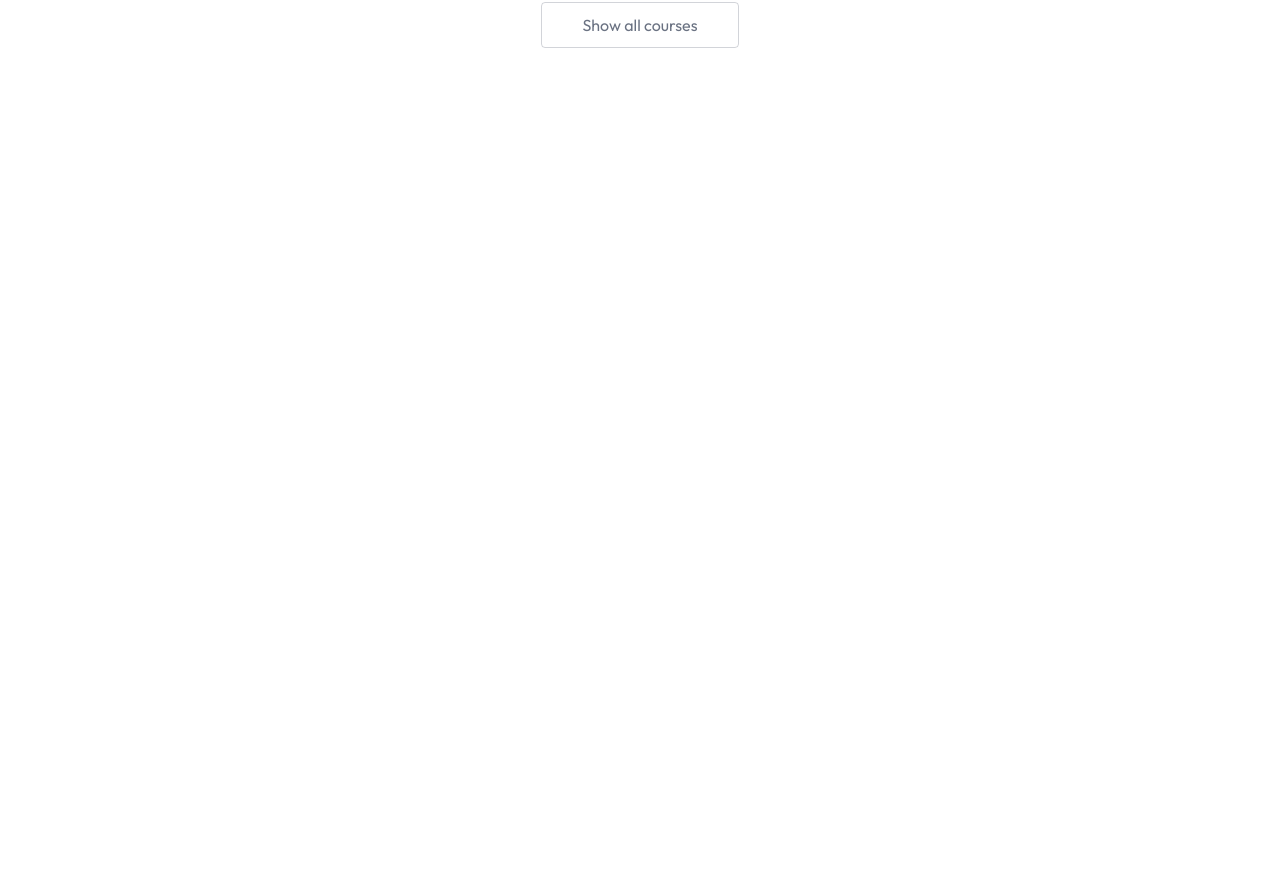
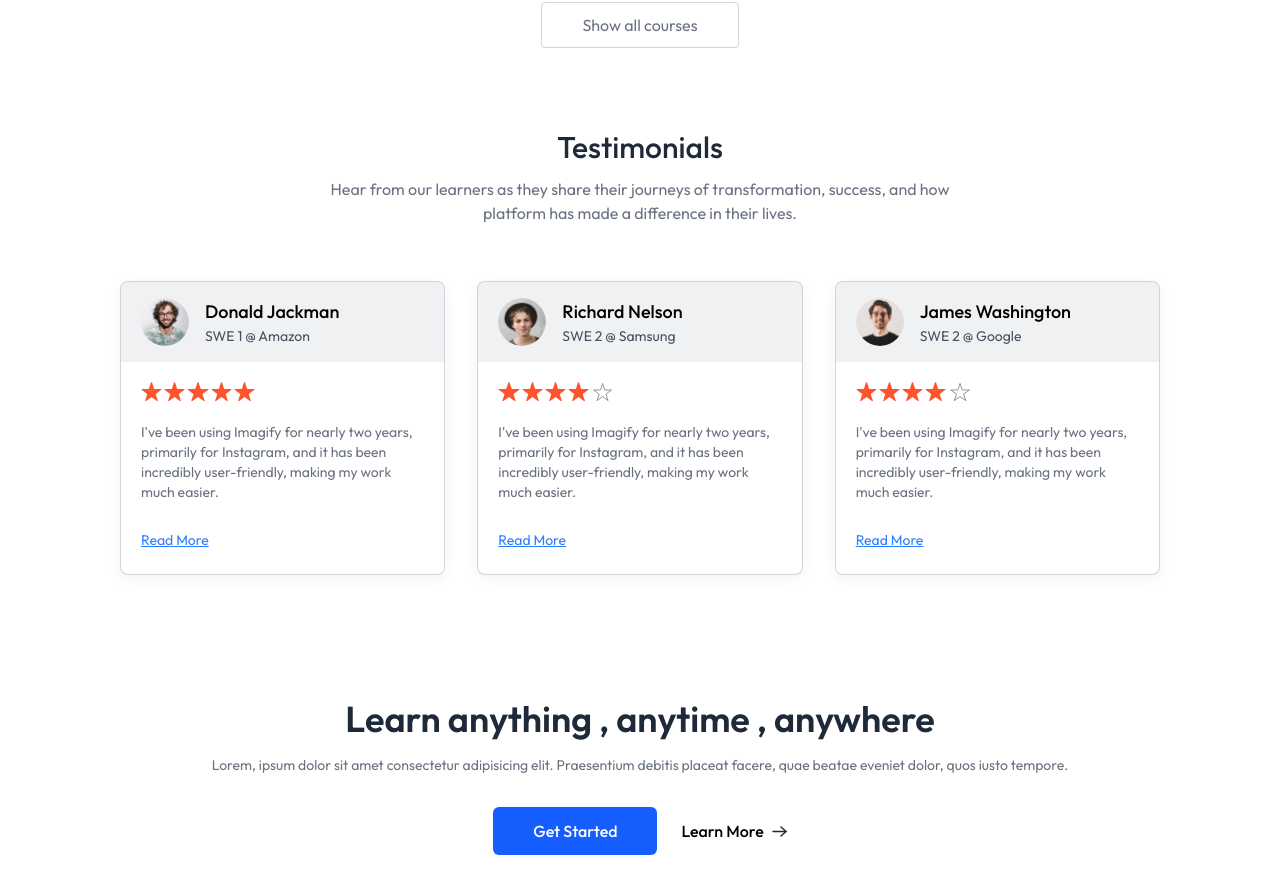
Before and after one commit to Praveen1692/LMS, a React (Vite) app in the folder Client/: page / in a window 1280 px wide. Shown: the part 1375-2268 px from the top of the page. Before the commit the page ends 1476 px from the top, so only its background shows below. Built offline with nearby package versions, Linux system fonts and the light colour scheme; no server answers.

Commit message:
Call To Action Page

```diff
--- a/Client/src/components/students/CallToAction.jsx
+++ b/Client/src/components/students/CallToAction.jsx
@@ -1,7 +1,27 @@
 import React from "react";
+import { assets } from "../../assets/assets";
 
 function CallToAction() {
-  return <div>CallToAction</div>;
+  return (
+    <div className="flex flex-col items-center gap-4 pt-10 pb-24 px-28 md:px-0 ">
+      <h1 className="text-xl md:text-4xl text-gray-800 font-semibold">
+        Learn anything , anytime , anywhere
+      </h1>
+      <p className="text-gray-500 sm:text-sm">
+        Lorem, ipsum dolor sit amet consectetur adipisicing elit. Praesentium
+        debitis placeat facere, quae beatae eveniet dolor, quos iusto tempore.
+      </p>
+      <div className="flex items-center font-medium gap-6 mt-4">
+        <button className=" px-10 py-3 rounded-md text-white bg-blue-600">
+          Get Started
+        </button>
+        <button className="flex items-center gap-2">
+          Learn More
+          <img src={assets.arrow_icon} alt="arrow_icon" />
+        </button>
+      </div>
+    </div>
+  );
 }
 
 export default CallToAction;
--- a/Client/src/components/students/Navbar.jsx
+++ b/Client/src/components/students/Navbar.jsx
@@ -6,7 +6,7 @@ import { AppContext } from "../../context/AppContext";
 function Navbar() {
   const isCourseListPage = location.pathname.includes("/course-list");
 
-  const { navigate } = useContext(AppContext);
+  const { navigate, isEducator, setIsEducator } = useContext(AppContext);
 
   const { openSignIn } = useClerk();
   const { user } = useUser();
@@ -29,8 +29,13 @@ function Navbar() {
         <div className="flex items-center gap-5">
           {user && (
             <>
-              <button>Become Educator</button>|{" "}
-              <Link to="/my-enrollments">My Enrollments</Link>
+              <button
+                onClick={() => navigate("/educator")}
+                className="cursor-pointer"
+              >
+                {isEducator ? "Educator Dashboard" : "Become Educator"}
+              </button>
+              | <Link to="/my-enrollments">My Enrollments</Link>
             </>
           )}
         </div>
@@ -50,8 +55,13 @@ function Navbar() {
         <div className="flex items-center gap-1 sm:gap-2 max-sm:text-xs">
           {user && (
             <>
-              <button>Become Educator</button>|{" "}
-              <Link to="/my-enrollments">My Enrollments</Link>
+              <button
+                onClick={() => navigate("/educator")}
+                className="cursor-pointer"
+              >
+                {isEducator ? "Educator Dashboard" : "Become Educator"}
+              </button>
+              | <Link to="/my-enrollments">My Enrollments</Link>
             </>
           )}
         </div>
--- a/Client/src/components/students/TestimonialSection.jsx
+++ b/Client/src/components/students/TestimonialSection.jsx
@@ -1,9 +1,56 @@
 import React from "react";
+import { assets, dummyTestimonial } from "../../assets/assets";
 
 function TestimonialSection() {
   return (
-    <div>
-      <h1>TestimonialSection</h1>
+    <div className="pb-14 px-8 md:px-0">
+      <h1 className="text-3xl font-medium text-gray-800">Testimonials</h1>
+      <p className="md:text-base text-gray-500 mt-3">
+        Hear from our learners as they share their journeys of transformation,
+        success, and how <br /> platform has made a difference in their lives.{" "}
+      </p>
+
+      <div className="grid lg:grid-cols-3 md:grid-cols-2 gap-8 mt-14 px-30  ">
+        {dummyTestimonial.map((testimonial, index) => (
+          <div
+            key={index}
+            className="text-sm text-left border border-gray-500/30 pb-6 rounded-lg bg-white shadow-[0px_4px_15px_0px] shadow-black/5 overflow-hidden"
+          >
+            <div className="flex items-center gap-4 px-5 py-4 bg-gray-500/10">
+              <img
+                src={testimonial.image}
+                alt={testimonial.name}
+                className="h-12 w-12 rounded-full"
+              />
+              <div>
+                <h1 className="text-lg font-medium ">{testimonial.name} </h1>
+                <p className="text-gray-800/80">{testimonial.role}</p>
+              </div>
+            </div>
+            <div className="p-5 pb-7">
+              <div className="flex gap-0.5">
+                {Array.from({ length: 5 }).map((_, i) => (
+                  <img
+                    key={i}
+                    src={
+                      i < Math.floor(testimonial.rating)
+                        ? assets.star
+                        : assets.star_blank
+                    }
+                    alt="star"
+                    className="h-5"
+                  />
+                ))}
+              </div>
+
+              <p className=" text-gray-500 mt-5">{testimonial.feedback}</p>
+            </div>
+            <a className="text-blue-500 underline px-5" href="#">
+              Read More
+            </a>
+          </div>
+        ))}
+      </div>
     </div>
   );
 }
--- a/Client/src/context/AppContext.jsx
+++ b/Client/src/context/AppContext.jsx
@@ -6,6 +6,8 @@ export const AppContext = createContext();
 
 export const AppContextProvider = (props) => {
   const [allCourses, setAllCourses] = useState([]);
+
+  const [isEducator, setIsEducator] = useState(true);
 
   const navigate = useNavigate();
 
@@ -33,7 +35,9 @@ export const AppContextProvider = (props) => {
   const value = {
     allCourses,
     navigate,
-    calculatingRating
+    calculatingRating,
+    isEducator,
+    setIsEducator,
   };
 
   return (
--- a/Client/src/pages/student/Home.jsx
+++ b/Client/src/pages/student/Home.jsx
@@ -2,6 +2,8 @@ import React from "react";
 import Hero from "../../components/students/Hero";
 import Companies from "../../components/students/Companies";
 import CourseSection from "../../components/students/CourseSection";
+import TestimonialSection from "../../components/students/TestimonialSection";
+import CallToAction from "../../components/students/CallToAction";
 
 function Home() {
   return (
@@ -9,6 +11,8 @@ function Home() {
       <Hero />
       <Companies />
       <CourseSection />
+      <TestimonialSection />
+      <CallToAction />
     </div>
   );
 }
```
